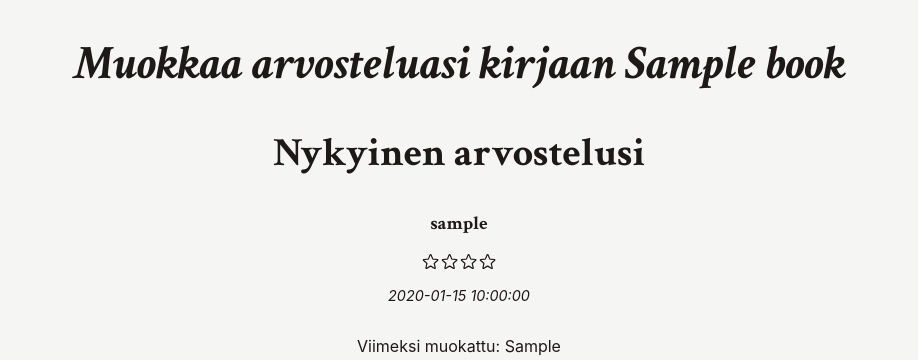
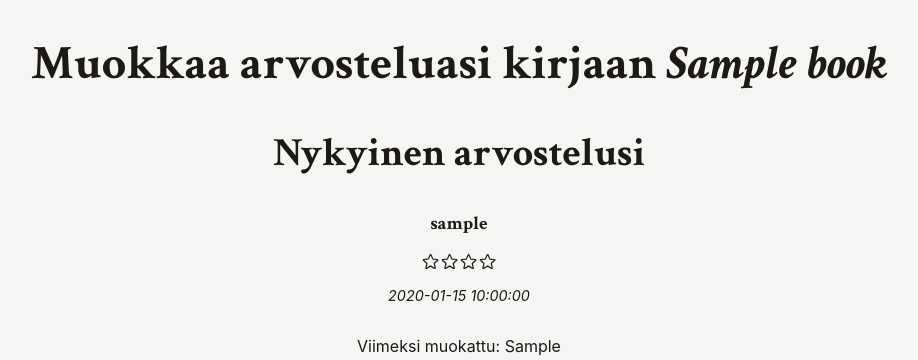
Before and after one commit to anttikivi/flask-library, a Flask app: template templates/edit_review.html in a window 1280 px wide. Shown: the part 105-465 px from the top of the page, without its empty margins (181-1099 px from the left). Run offline with Flask 3, Linux system fonts and the light colour scheme; the template is opened without the code that fills it: most values are stand-ins (such as "Sample title", 1, 10 or a date in 2020); parts of the project's set-up code (start-up, migrations or seed data) failed here and were passed over; some web fonts are replaced.

Commit message:
feat: edit the review edit page title

```diff
--- a/templates/edit_review.html
+++ b/templates/edit_review.html
@@ -4,8 +4,8 @@
 
 {% block content %}
   <div class="container book-page">
-    <h1 class="page-title book-title">
-      Muokkaa arvosteluasi kirjaan {{ book.name }}
+    <h1 class="page-title">
+      Muokkaa arvosteluasi kirjaan <em>{{ book.name }}</em>
     </h1>
     <h2 class="subtitle">Nykyinen arvostelusi</h2>
     <div class="review">
```
